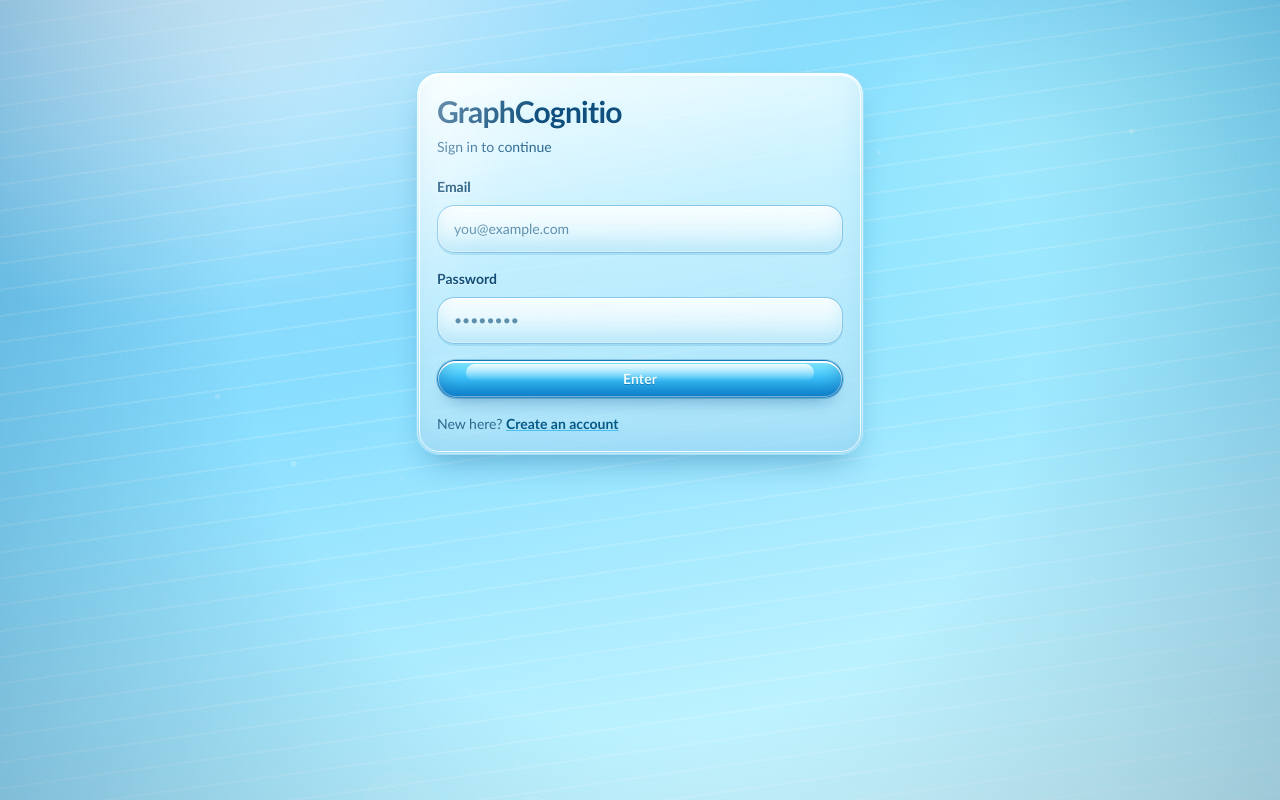
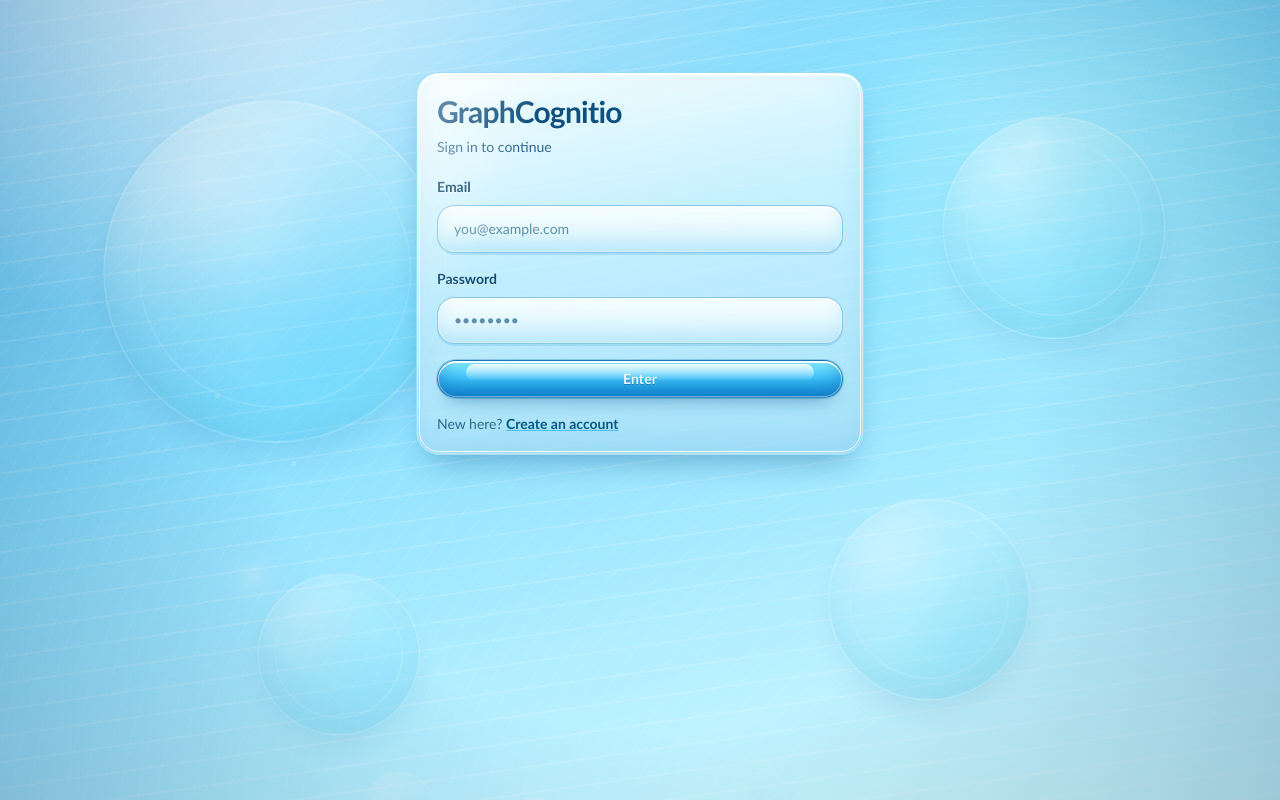
Before and after one commit to GraphCognitio/graphcognitio-web, a React (Vite) app: page /login in a window 1280 px wide. Built offline with nearby package versions, Linux system fonts and the light colour scheme; no server answers.

Commit message:
feat(ui): background layers (orbs/bubbles/fish)

```diff
--- a/src/components/decor/BubbleLayer.tsx
+++ b/src/components/decor/BubbleLayer.tsx
@@ -42,7 +42,7 @@ export function BubbleLayer({ count = 18, className }: BubbleLayerProps) {
       {bubbles.map((bubble) => (
         <span
           key={bubble.id}
-          className="absolute bottom-[-180px] rounded-full border border-white/55 bg-white/20 backdrop-blur-sm"
+          className="aero-bubble absolute bottom-[-180px] rounded-full"
           style={{
             left: `${bubble.left}%`,
             width: `${bubble.size}px`,
--- a/src/components/decor/FishLayer.tsx
+++ b/src/components/decor/FishLayer.tsx
@@ -10,22 +10,22 @@ type FishProps = {
 
 function Fish({ style }: FishProps) {
   return (
-    <svg viewBox="0 0 140 68" fill="none" style={style} className="drop-shadow-[0_6px_14px_rgba(13,112,181,0.22)]">
+    <svg viewBox="0 0 140 68" fill="none" style={style} className="aero-fish">
       <defs>
         <linearGradient id="fishBodyGradient" x1="14" x2="122" y1="18" y2="56" gradientUnits="userSpaceOnUse">
           <stop stopColor="#e5fbff" />
-          <stop offset="0.38" stopColor="#8de8ff" />
-          <stop offset="1" stopColor="#32bdf8" />
+          <stop offset="0.34" stopColor="#9befff" />
+          <stop offset="1" stopColor="#38c2fa" />
         </linearGradient>
       </defs>
       <path
         d="M18 34C18 21 33 12 55 12C79 12 101 22 120 34C101 46 79 56 55 56C33 56 18 47 18 34Z"
         fill="url(#fishBodyGradient)"
       />
-      <path d="M122 34L138 18V50L122 34Z" fill="#2caee8" />
+      <path d="M122 34L138 18V50L122 34Z" fill="#2eb0ea" />
       <circle cx="45" cy="31" r="3.6" fill="#0e5e8f" />
-      <path d="M56 22C71 23 84 29 92 34C84 39 71 45 56 46" stroke="#dff9ff" strokeWidth="2" />
-      <path d="M35 47C43 48 50 47 57 42" stroke="#cbf6ff" strokeWidth="2" strokeLinecap="round" />
+      <path d="M56 22C71 23 84 29 92 34C84 39 71 45 56 46" stroke="#effcff" strokeWidth="2" />
+      <path d="M35 47C43 48 50 47 57 42" stroke="#d7f9ff" strokeWidth="2" strokeLinecap="round" />
     </svg>
   );
 }
--- /dev/null
+++ b/src/components/decor/OrbLayer.tsx
@@ -0,0 +1,84 @@
+import { useMemo } from "react";
+import { usePrefersReducedMotion } from "../../hooks/usePrefersReducedMotion";
+
+type OrbLayerProps = {
+  className?: string;
+};
+
+type Orb = {
+  id: string;
+  size: number;
+  left: string;
+  top: string;
+  opacity: number;
+  driftX: string;
+  driftY: string;
+  duration: string;
+};
+
+type Flare = {
+  id: string;
+  left: string;
+  top: string;
+  size: string;
+  duration: string;
+};
+
+const ORBS: Orb[] = [
+  { id: "orb-main", size: 340, left: "8%", top: "13%", opacity: 0.5, driftX: "14px", driftY: "-14px", duration: "34s" },
+  { id: "orb-lime", size: 220, left: "74%", top: "15%", opacity: 0.44, driftX: "-10px", driftY: "-8px", duration: "28s" },
+  { id: "orb-cyan", size: 200, left: "65%", top: "62%", opacity: 0.4, driftX: "-12px", driftY: "12px", duration: "30s" },
+  { id: "orb-soft", size: 160, left: "20%", top: "72%", opacity: 0.34, driftX: "8px", driftY: "-6px", duration: "26s" },
+];
+
+const FLARES: Flare[] = [
+  { id: "flare-top", left: "76%", top: "11%", size: "118px", duration: "6.4s" },
+  { id: "flare-mid", left: "42%", top: "24%", size: "88px", duration: "5.8s" },
+  { id: "flare-low", left: "16%", top: "66%", size: "96px", duration: "7.3s" },
+];
+
+export function OrbLayer({ className }: OrbLayerProps) {
+  const reducedMotion = usePrefersReducedMotion();
+
+  const visibleOrbs = useMemo(() => {
+    return reducedMotion ? ORBS.slice(0, 2) : ORBS;
+  }, [reducedMotion]);
+
+  const visibleFlares = useMemo(() => {
+    return reducedMotion ? FLARES.slice(0, 1) : FLARES;
+  }, [reducedMotion]);
+
+  return (
+    <div className={`aero-orb-layer ${className ?? ""}`} aria-hidden="true">
+      {visibleOrbs.map((orb) => (
+        <span
+          key={orb.id}
+          className="aero-orb"
+          style={{
+            width: `${orb.size}px`,
+            height: `${orb.size}px`,
+            left: orb.left,
+            top: orb.top,
+            ["--orb-opacity" as string]: orb.opacity,
+            ["--orb-drift-x" as string]: orb.driftX,
+            ["--orb-drift-y" as string]: orb.driftY,
+            ["--orb-duration" as string]: orb.duration,
+          }}
+        />
+      ))}
+
+      {visibleFlares.map((flare) => (
+        <span
+          key={flare.id}
+          className="aero-flare"
+          style={{
+            left: flare.left,
+            top: flare.top,
+            ["--flare-size" as string]: flare.size,
+            ["--flare-duration" as string]: flare.duration,
+          }}
+        />
+      ))}
+    </div>
+  );
+}
--- a/src/components/decor/ParticleCanvas.tsx
+++ b/src/components/decor/ParticleCanvas.tsx
@@ -13,6 +13,7 @@ type Particle = {
   vy: number;
   radius: number;
   alpha: number;
+  kind: "dot" | "spark";
 };
 
 export function ParticleCanvas({ className, density = 34 }: ParticleCanvasProps) {
@@ -50,13 +51,15 @@ export function ParticleCanvas({ className, density = 34 }: ParticleCanvasProps)
       particles.length = 0;
       const count = reducedMotion ? Math.floor(density / 3) : density;
       for (let index = 0; index < count; index += 1) {
+        const spark = index % 7 === 0;
         particles.push({
           x: Math.random() * width,
           y: Math.random() * height,
-          vx: (Math.random() - 0.5) * 0.14,
-          vy: (Math.random() - 0.5) * 0.12,
-          radius: 0.9 + Math.random() * 2.2,
-          alpha: 0.1 + Math.random() * 0.24,
+          vx: (Math.random() - 0.5) * (spark ? 0.08 : 0.14),
+          vy: (Math.random() - 0.5) * (spark ? 0.07 : 0.12),
+          radius: spark ? 2.2 + Math.random() * 1.4 : 0.9 + Math.random() * 2.2,
+          alpha: spark ? 0.22 + Math.random() * 0.22 : 0.08 + Math.random() * 0.22,
+          kind: spark ? "spark" : "dot",
         });
       }
     };
@@ -84,6 +87,18 @@ export function ParticleCanvas({ className, density = 34 }: ParticleCanvasProps)
         if (particle.y < -10) particle.y = height + 10;
         if (particle.y > height + 10) particle.y = -10;
 
+        if (particle.kind === "spark") {
+          context.strokeStyle = `rgba(238, 252, 255, ${particle.alpha})`;
+          context.lineWidth = 1.1;
+          context.beginPath();
+          context.moveTo(particle.x - particle.radius, particle.y);
+          context.lineTo(particle.x + particle.radius, particle.y);
+          context.moveTo(particle.x, particle.y - particle.radius);
+          context.lineTo(particle.x, particle.y + particle.radius);
+          context.stroke();
+          continue;
+        }
+
         context.beginPath();
         context.fillStyle = `rgba(255,255,255,${particle.alpha})`;
         context.arc(particle.x, particle.y, particle.radius, 0, Math.PI * 2);
--- a/src/components/layout/AeroScene.tsx
+++ b/src/components/layout/AeroScene.tsx
@@ -1,6 +1,7 @@
 import type { PropsWithChildren } from "react";
 import { BubbleLayer } from "../decor/BubbleLayer";
 import { FishLayer } from "../decor/FishLayer";
+import { OrbLayer } from "../decor/OrbLayer";
 import { ParticleCanvas } from "../decor/ParticleCanvas";
 import { useAeroPerformanceMode } from "../../hooks/useAeroPerformanceMode";
 
@@ -13,9 +14,11 @@ export function AeroScene({ className, children }: AeroSceneProps) {
 
   return (
     <main className={`aero-page ${className ?? ""}`}>
-      {prefersReducedMotion ? null : <ParticleCanvas className="opacity-70" density={lowPowerMode ? 12 : 32} />}
-      <BubbleLayer className="opacity-90" count={lowPowerMode ? 12 : 20} />
-      {lowPowerMode ? null : <FishLayer className="opacity-75" />}
+      <div className="aero-wave-lines" />
+      <OrbLayer className="opacity-95" />
+      {prefersReducedMotion ? null : <ParticleCanvas className="opacity-75" density={lowPowerMode ? 10 : 28} />}
+      <BubbleLayer className="opacity-95" count={lowPowerMode ? 12 : 22} />
+      {lowPowerMode ? null : <FishLayer className="opacity-85" />}
       <div className="aero-vignette" />
       <div className="relative z-10 mx-auto w-full max-w-6xl p-4 md:p-8">{children}</div>
     </main>
--- a/src/styles/aero.css
+++ b/src/styles/aero.css
@@ -60,6 +60,18 @@
   }
 }
 
+@keyframes orb-drift {
+  0% {
+    transform: translate3d(0, 0, 0) scale(1);
+  }
+  50% {
+    transform: translate3d(var(--orb-drift-x, 12px), var(--orb-drift-y, -10px), 0) scale(1.04);
+  }
+  100% {
+    transform: translate3d(0, 0, 0) scale(1);
+  }
+}
+
 @keyframes fish-drift {
   0% {
     transform: translate3d(-7%, 0, 0) scale(var(--fish-scale, 1));
@@ -81,6 +93,21 @@
   }
 }
 
+@keyframes flare-pulse {
+  0% {
+    opacity: 0.18;
+    transform: scale(0.96);
+  }
+  50% {
+    opacity: 0.4;
+    transform: scale(1.04);
+  }
+  100% {
+    opacity: 0.2;
+    transform: scale(0.96);
+  }
+}
+
 .aero-page {
   position: relative;
   min-height: 100vh;
@@ -93,6 +120,68 @@
     ),
     var(--aero-bg-gradient);
   overflow: hidden;
+}
+
+.aero-wave-lines {
+  position: absolute;
+  inset: 0;
+  pointer-events: none;
+  background:
+    repeating-radial-gradient(
+      ellipse at 82% 112%,
+      rgba(255, 255, 255, 0.3) 0 1px,
+      transparent 1px 18px
+    ),
+    repeating-linear-gradient(
+      -18deg,
+      rgba(255, 255, 255, 0.2) 0 1px,
+      transparent 1px 20px
+    );
+  opacity: 0.28;
+}
+
+.aero-orb-layer {
+  position: absolute;
+  inset: 0;
+  pointer-events: none;
+  overflow: hidden;
+}
+
+.aero-orb {
+  position: absolute;
+  border-radius: 999px;
+  border: 1px solid rgba(255, 255, 255, 0.44);
+  background:
+    radial-gradient(circle at 30% 24%, rgba(255, 255, 255, 0.82), rgba(255, 255, 255, 0.2) 36%, transparent 62%),
+    radial-gradient(circle at 64% 70%, rgba(77, 219, 255, 0.52), transparent 70%),
+    linear-gradient(180deg, rgba(203, 248, 255, 0.62), rgba(86, 198, 235, 0.38));
+  box-shadow:
+    inset 0 1px 0 rgba(255, 255, 255, 0.8),
+    inset 0 -20px 34px rgba(23, 129, 180, 0.2),
+    0 16px 42px -16px rgba(10, 86, 138, 0.42);
+  opacity: var(--orb-opacity, 0.46);
+  animation: orb-drift var(--orb-duration, 30s) ease-in-out infinite;
+}
+
+.aero-orb::before {
+  content: "";
+  position: absolute;
+  inset: 10%;
+  border-radius: inherit;
+  border: 1px solid rgba(255, 255, 255, 0.58);
+  opacity: 0.72;
+}
+
+.aero-flare {
+  position: absolute;
+  width: var(--flare-size, 120px);
+  height: var(--flare-size, 120px);
+  border-radius: 999px;
+  pointer-events: none;
+  background:
+    radial-gradient(circle, rgba(255, 255, 255, 0.76) 0%, rgba(255, 255, 255, 0.22) 24%, transparent 66%);
+  filter: blur(0.2px);
+  animation: flare-pulse var(--flare-duration, 6s) ease-in-out infinite;
 }
 
 .aero-vignette {
@@ -136,6 +225,21 @@
   background: linear-gradient(90deg, transparent, rgba(255, 255, 255, 0.42), transparent);
   transform: skewX(-24deg);
   pointer-events: none;
+}
+
+.aero-bubble {
+  border: 1px solid rgba(255, 255, 255, 0.62);
+  background:
+    radial-gradient(circle at 32% 24%, rgba(255, 255, 255, 0.86), rgba(255, 255, 255, 0.28) 34%, transparent 62%),
+    linear-gradient(180deg, rgba(255, 255, 255, 0.28), rgba(100, 212, 248, 0.2));
+  box-shadow:
+    inset 0 1px 0 rgba(255, 255, 255, 0.74),
+    inset 0 -10px 16px rgba(83, 176, 219, 0.26),
+    0 7px 16px -10px rgba(20, 108, 162, 0.5);
+}
+
+.aero-fish {
+  filter: drop-shadow(0 9px 14px rgba(7, 94, 158, 0.3));
 }
 
 .aero-float {
@@ -293,6 +397,12 @@
 }
 
 @media (prefers-reduced-motion: reduce) {
+  .aero-orb,
+  .aero-flare,
+  .aero-bubble {
+    animation: none;
+  }
+
   .aero-float,
   .aero-gel,
   .aero-input {
```
